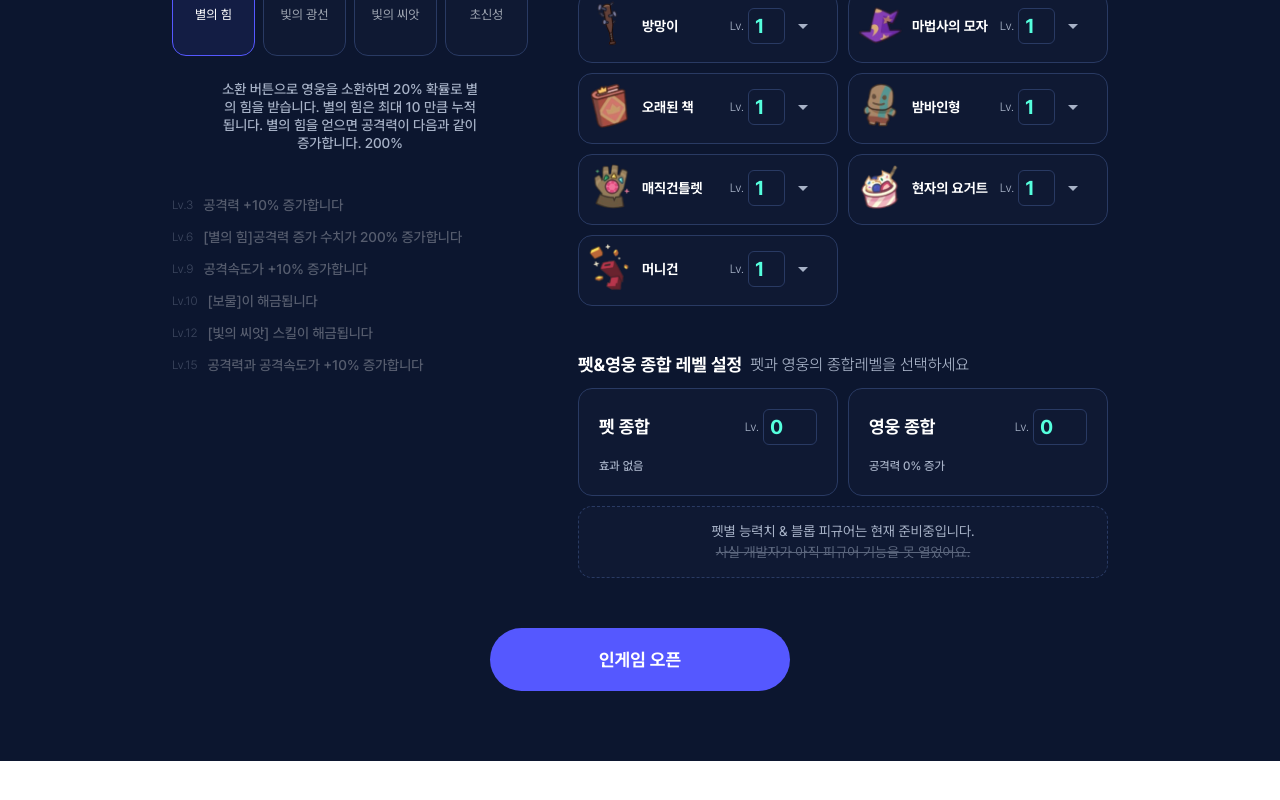
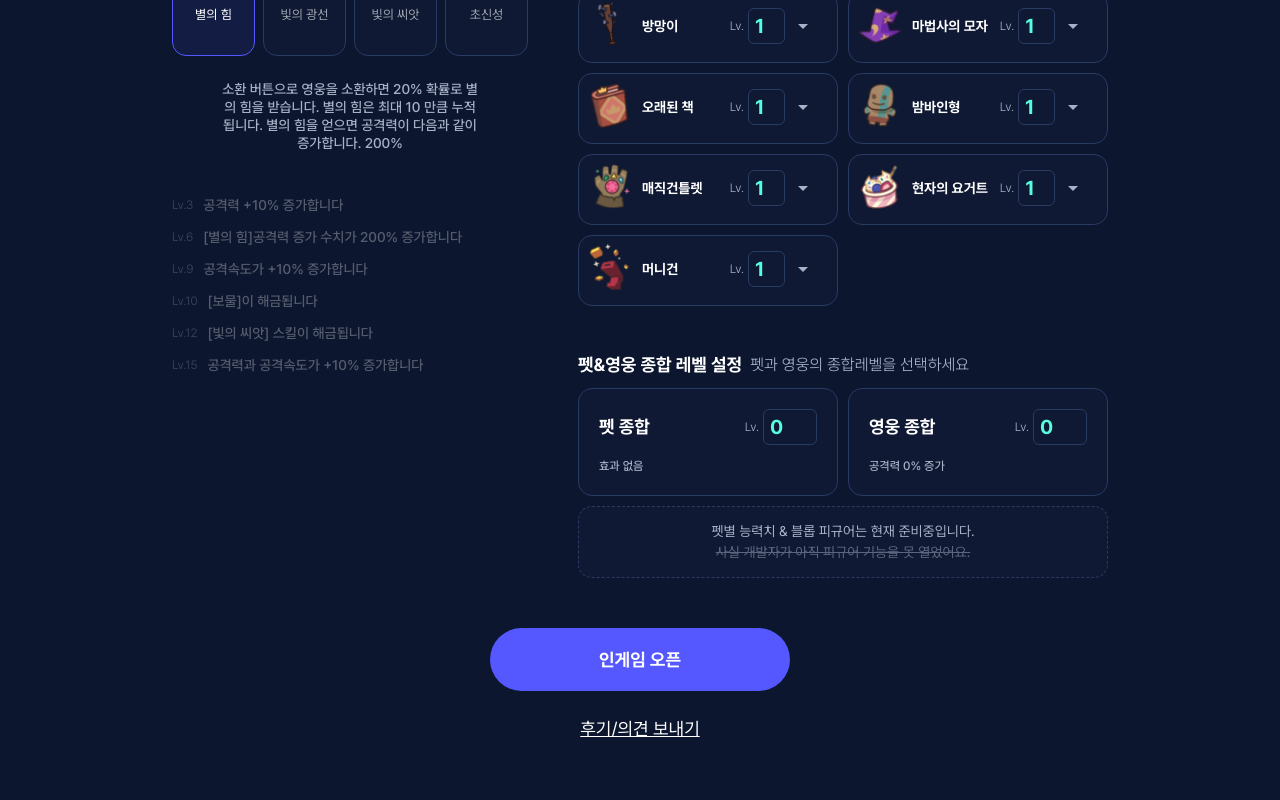
Before and after one commit to Hyeok-gu/luckygame-web, a Next.js app: page / in a window 1280 px wide. Shown: the part 571-1371 px from the top of the page. Before the commit the page ends 1332 px from the top, so only its background shows below. Built offline with nearby package versions, Linux system fonts and the light colour scheme.

Commit message:
feat: 후기 작성 링크 추가

```diff
--- a/app/page.js
+++ b/app/page.js
@@ -5,6 +5,7 @@ import styles from "./page.module.css";
 import RelicPanel from "@/components/RelicPanel";
 import BattlePanel from "@/components/BattlePanel";
 import { useState } from "react";
+import Link from "next/link";
 
 export default function Home() {
   const [battleVisible, setBattleVisible] = useState(false);
@@ -31,9 +32,18 @@ export default function Home() {
           <HeroPanel refreshAction={refreshAction} />
           <RelicPanel refresh={refresh} />
         </div>
-        <button className={styles.openButton} onClick={battleVisibleAction}>
-          인게임 오픈
-        </button>
+        <div className={styles.buttonWrapper}>
+          <button className={styles.openButton} onClick={battleVisibleAction}>
+            인게임 오픈
+          </button>
+          <Link
+            className={styles.linkText}
+            href={"https://forms.gle/a7YLdC5V45h73DMY7"}
+            target="_blank"
+          >
+            후기/의견 보내기
+          </Link>
+        </div>
         {battleVisible && <BattlePanel onClose={battleVisibleAction} />}
       </main>
     </div>
--- a/app/page.module.css
+++ b/app/page.module.css
@@ -42,11 +42,25 @@
   font-weight: var(--weight-bold);
   border-radius: 50px;
   transition: all 0.2s;
-  margin-bottom: 70px;
 }
 
 .openButton:hover {
   transform: scale(1.05);
+}
+
+.buttonWrapper {
+  width: 100%;
+  display: flex;
+  flex-direction: column;
+  align-items: center;
+  gap: 24px;
+  margin-bottom: 70px;
+}
+
+.linkText {
+  text-decoration: underline;
+  font-size: var(--font-regular);
+  color: var(--default-white);
 }
 
 @media (max-width: 1210px) {
```
